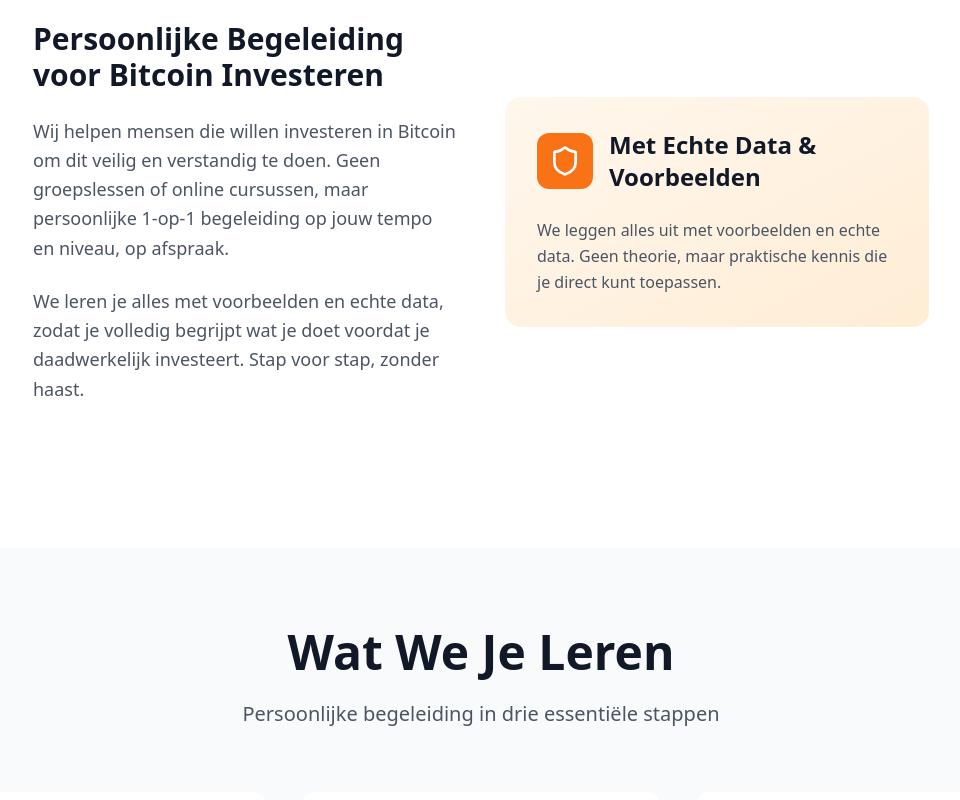
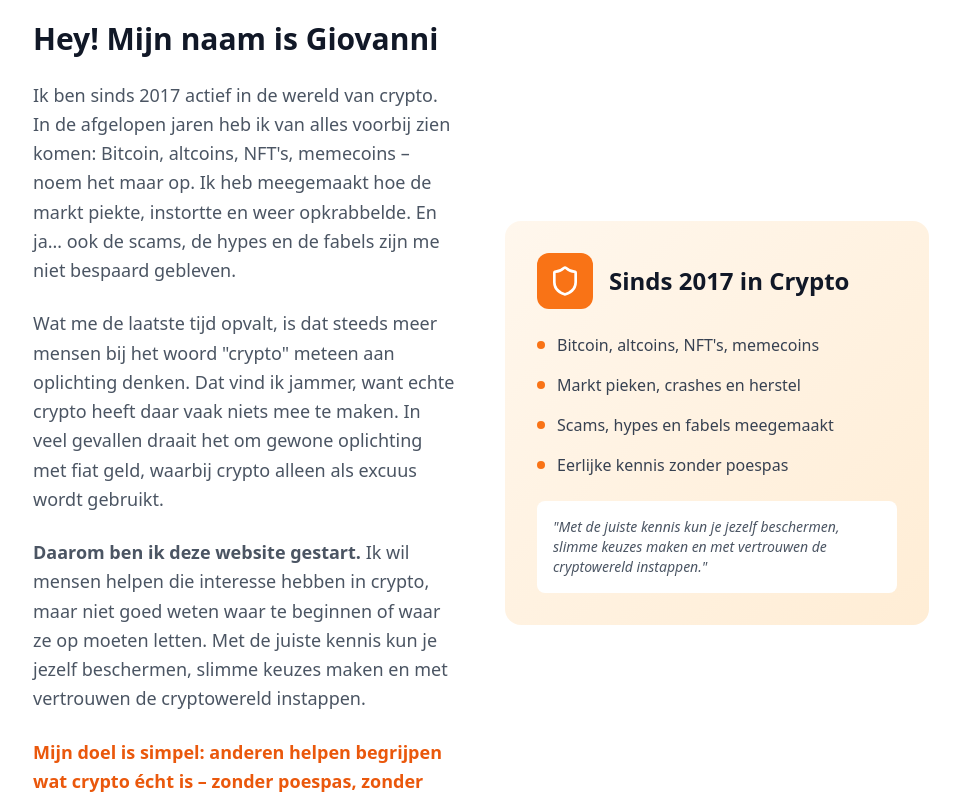
Before and after one commit to RonlyCrypto/bitbeheer, a React (Vite) app: page / in a window 1280 px wide. Shown: the part 980-1780 px from the top of the page, without its empty margins (159-1119 px from the left). Built offline with nearby package versions, Linux system fonts and the light colour scheme; no server answers.

Commit message:
Add personal story from Giovanni - crypto experience since 2017

```diff
--- a/src/pages/FrontPage.tsx
+++ b/src/pages/FrontPage.tsx
@@ -34,45 +34,76 @@ export default function FrontPage() {
         </div>
       </section>
 
-      {/* Our Story Section */}
+      {/* My Story Section */}
       <section className="py-20 bg-white">
         <div className="container mx-auto px-4">
           <div className="max-w-4xl mx-auto">
             <div className="text-center mb-16">
               <h2 className="text-4xl md:text-5xl font-bold text-gray-900 mb-6">
-                Ons Verhaal
+                Mijn Verhaal
               </h2>
               <p className="text-xl text-gray-600 leading-relaxed">
-                Waarom we dit platform hebben gemaakt en hoe we jou kunnen helpen
+                Waarom ik dit platform heb gemaakt en hoe ik jou kan helpen
               </p>
             </div>
 
             <div className="grid md:grid-cols-2 gap-12 items-center mb-16">
               <div>
                 <h3 className="text-3xl font-bold text-gray-900 mb-6">
-                  Persoonlijke Begeleiding voor Bitcoin Investeren
+                  Hey! Mijn naam is Giovanni
                 </h3>
-                <p className="text-lg text-gray-600 mb-6 leading-relaxed">
-                  Wij helpen mensen die willen investeren in Bitcoin om dit veilig en verstandig te doen.
-                  Geen groepslessen of online cursussen, maar persoonlijke 1-op-1 begeleiding
-                  op jouw tempo en niveau, op afspraak.
-                </p>
-                <p className="text-lg text-gray-600 leading-relaxed">
-                  We leren je alles met voorbeelden en echte data, zodat je volledig begrijpt wat je doet
-                  voordat je daadwerkelijk investeert. Stap voor stap, zonder haast.
-                </p>
+                <div className="space-y-6 text-lg text-gray-600 leading-relaxed">
+                  <p>
+                    Ik ben sinds 2017 actief in de wereld van crypto. In de afgelopen jaren heb ik van alles voorbij zien komen:
+                    Bitcoin, altcoins, NFT's, memecoins – noem het maar op. Ik heb meegemaakt hoe de markt piekte,
+                    instortte en weer opkrabbelde. En ja… ook de scams, de hypes en de fabels zijn me niet bespaard gebleven.
+                  </p>
+                  <p>
+                    Wat me de laatste tijd opvalt, is dat steeds meer mensen bij het woord "crypto" meteen aan oplichting denken.
+                    Dat vind ik jammer, want echte crypto heeft daar vaak niets mee te maken. In veel gevallen draait het om
+                    gewone oplichting met fiat geld, waarbij crypto alleen als excuus wordt gebruikt.
+                  </p>
+                  <p>
+                    <strong>Daarom ben ik deze website gestart.</strong> Ik wil mensen helpen die interesse hebben in crypto,
+                    maar niet goed weten waar te beginnen of waar ze op moeten letten. Met de juiste kennis kun je jezelf
+                    beschermen, slimme keuzes maken en met vertrouwen de cryptowereld instappen.
+                  </p>
+                  <p className="text-orange-600 font-semibold">
+                    Mijn doel is simpel: anderen helpen begrijpen wat crypto écht is – zonder poespas, zonder hype,
+                    gewoon eerlijk en duidelijk.
+                  </p>
+                </div>
               </div>
               <div className="bg-gradient-to-br from-orange-50 to-orange-100 rounded-2xl p-8">
                 <div className="flex items-center gap-4 mb-6">
                   <div className="bg-orange-500 p-3 rounded-xl">
                     <Shield className="w-8 h-8 text-white" />
                   </div>
-                  <h4 className="text-2xl font-bold text-gray-900">Met Echte Data & Voorbeelden</h4>
+                  <h4 className="text-2xl font-bold text-gray-900">Sinds 2017 in Crypto</h4>
                 </div>
-                <p className="text-gray-600 leading-relaxed">
-                  We leggen alles uit met voorbeelden en echte data. Geen theorie,
-                  maar praktische kennis die je direct kunt toepassen.
-                </p>
+                <div className="space-y-4">
+                  <div className="flex items-center gap-3">
+                    <div className="w-2 h-2 bg-orange-500 rounded-full"></div>
+                    <span className="text-gray-700">Bitcoin, altcoins, NFT's, memecoins</span>
+                  </div>
+                  <div className="flex items-center gap-3">
+                    <div className="w-2 h-2 bg-orange-500 rounded-full"></div>
+                    <span className="text-gray-700">Markt pieken, crashes en herstel</span>
+                  </div>
+                  <div className="flex items-center gap-3">
+                    <div className="w-2 h-2 bg-orange-500 rounded-full"></div>
+                    <span className="text-gray-700">Scams, hypes en fabels meegemaakt</span>
+                  </div>
+                  <div className="flex items-center gap-3">
+                    <div className="w-2 h-2 bg-orange-500 rounded-full"></div>
+                    <span className="text-gray-700">Eerlijke kennis zonder poespas</span>
+                  </div>
+                </div>
+                <div className="mt-6 p-4 bg-white rounded-lg">
+                  <p className="text-sm text-gray-600 italic">
+                    "Met de juiste kennis kun je jezelf beschermen, slimme keuzes maken en met vertrouwen de cryptowereld instappen."
+                  </p>
+                </div>
               </div>
             </div>
           </div>
```
